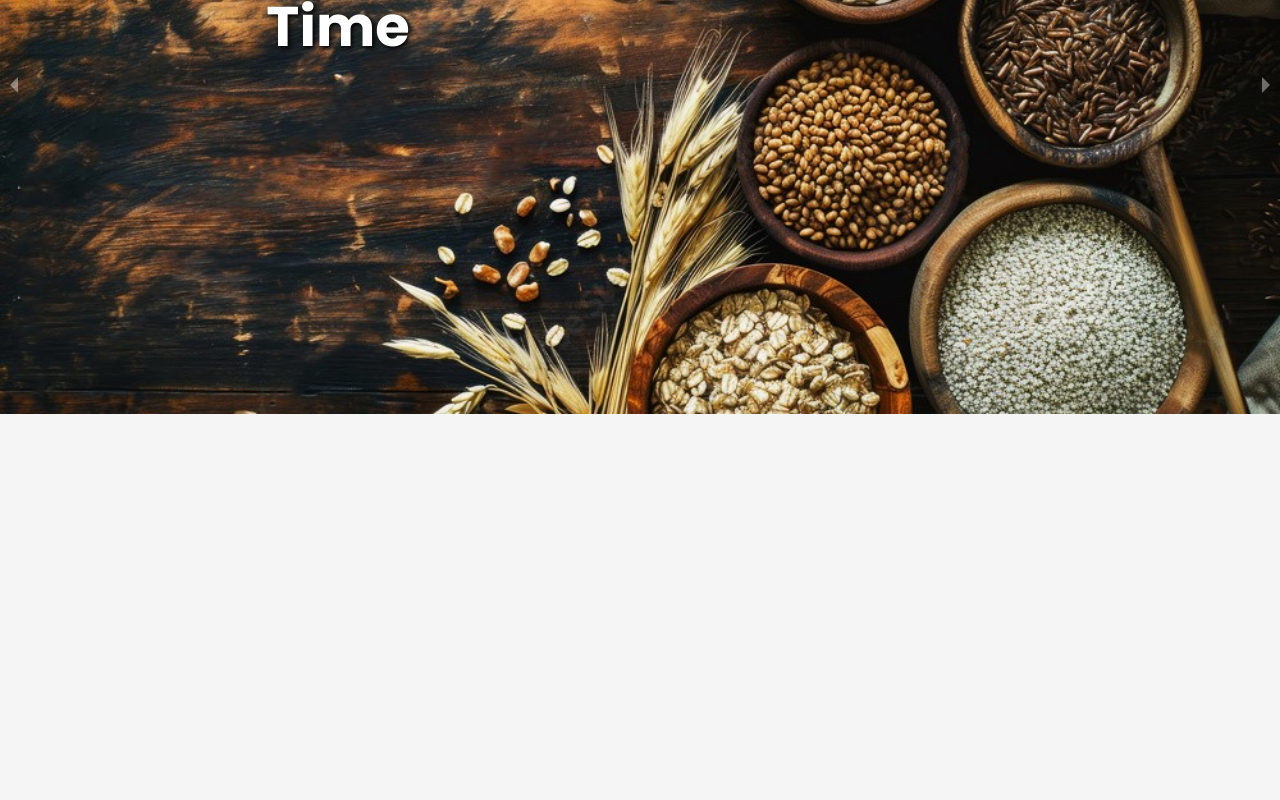
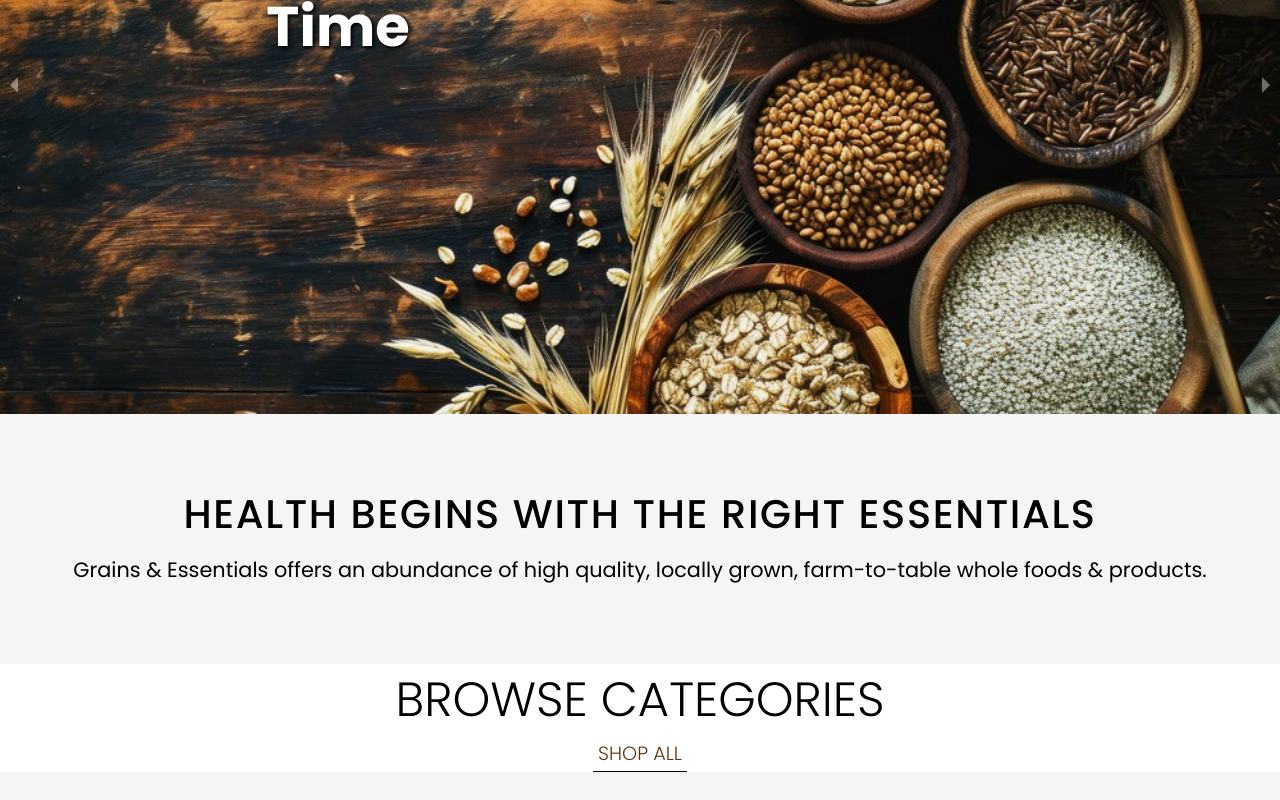
Before and after one commit to menoo-o/Grains-and-Essentials, a React (Vite) app: page / in a window 1280 px wide. Shown: the part 406-1206 px from the top of the page. Before the commit the page ends 820 px from the top, so only its background shows below. Built offline with nearby package versions, Linux system fonts and the light colour scheme.

Commit message:
welcome text done

```diff
--- a/src/App.css
+++ b/src/App.css
@@ -118,6 +118,68 @@
   margin: 0;
 }
 
+/* WELCOME TEXT*/
+.welcom{
+
+  width: 100%;
+  height: 250px;
+  display: flex;
+  justify-content: center;
+  align-items: center;
+}
+
+.para{
+  width: 1200px;
+  display: flex;
+  justify-content: center;
+  align-items: center;
+  flex-direction: column;
+}
+
+.para-heading{
+  font-size: 2.5rem;
+  letter-spacing: 0.1pc;
+  margin-bottom: 5px;
+  text-transform: uppercase;
+  font-weight: 420;
+}
+
+.para p{
+  padding: 10px;
+  padding-top: 5px;
+  font-size: 1.3em;
+  margin-bottom: 0px;
+  text-align: center;
+}
+
+.shop-all{
+  border: none;
+  text-decoration: none;
+  border-bottom: 1px solid black;
+  text-transform: uppercase;
+  font-weight: 380;
+  color: #5f360f;
+  font-size: 1.2em;
+  padding: 3px 5px;
+}
+
+.headingList{
+  margin-top: 0px;
+  width: 100%;
+  height: auto;
+  display: flex;
+  justify-content: center;
+  align-items:center;
+  flex-direction: column;
+  background-color: rgb(255, 255, 255);
+  margin-bottom: 30px;
+}
+.headingList h3 {
+  text-transform: uppercase;
+  font-size: 3rem;
+  font-weight: 380;
+}
+
 
 
 
@@ -228,6 +290,30 @@
     width: 290px;
   }
 
+  /* Welcome Text queries */
+  .welcom{
+    height: 350px;
+    text-align: center;
+  }
+
+  .para{
+    width: 100%;
+  }
+
+  .para-heading{
+    font-size: 2.3rem;}
+
+  .para p{
+    font-size: 1.2em;
+  }
+
+  .headingList h3 {
+    font-size: 2rem;
+  }
+
+
+
+
 
 
   }
--- a/src/App.jsx
+++ b/src/App.jsx
@@ -1,5 +1,6 @@
 import Navbar from "./Components/Navbar"
 import Hero from "./Components/Hero"
+import Welcome from "./Components/Welcome"
 
 import './App.css'
 
@@ -10,6 +11,7 @@ return (
   <>
       <Navbar />
       <Hero />
+      <Welcome />
 
 
 
--- /dev/null
+++ b/src/Components/Welcome.jsx
@@ -0,0 +1,21 @@
+import React from 'react'
+
+const Welcome = () => {
+  return (
+    <>
+              <section className="welcom">
+                    <div className="para">
+                        <h2 className='para-heading'>Health Begins with the Right Essentials</h2>
+                        <p>Grains & Essentials offers an abundance of high quality, locally grown, farm-to-table whole foods & products.</p>
+                    </div>
+            </section>
+
+                <div className="headingList">
+                    <h3>Browse Categories</h3>
+                    <a href="#" className="shop-all"> Shop all </a>
+                </div>
+    </>
+  )
+}
+
+export default Welcome
```
